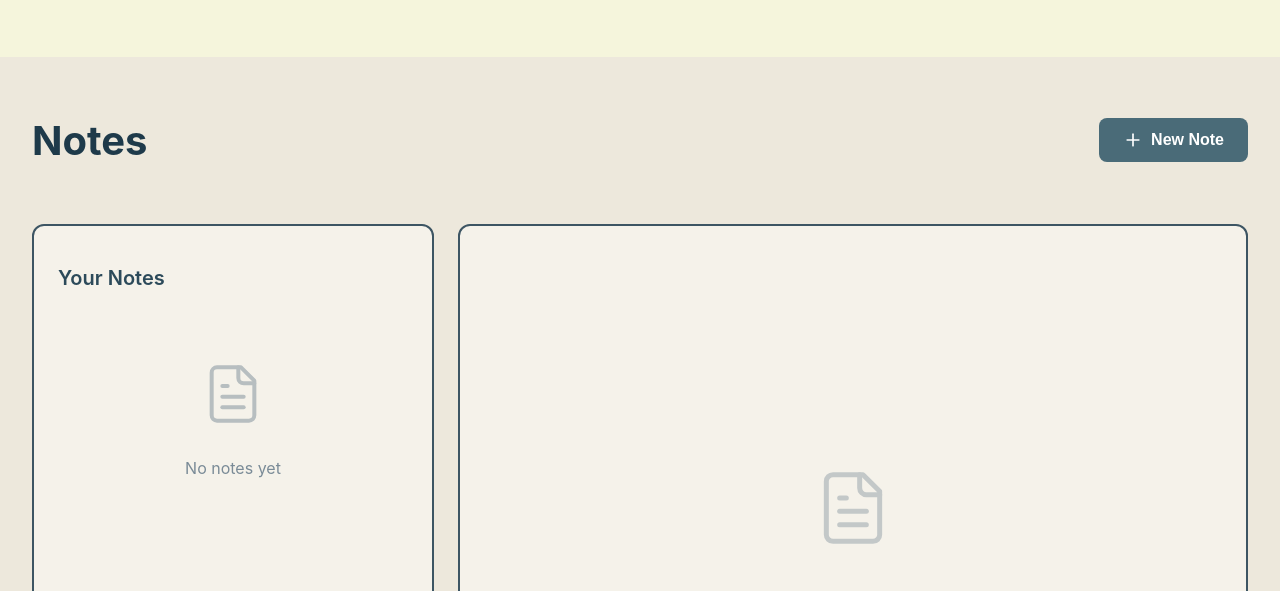
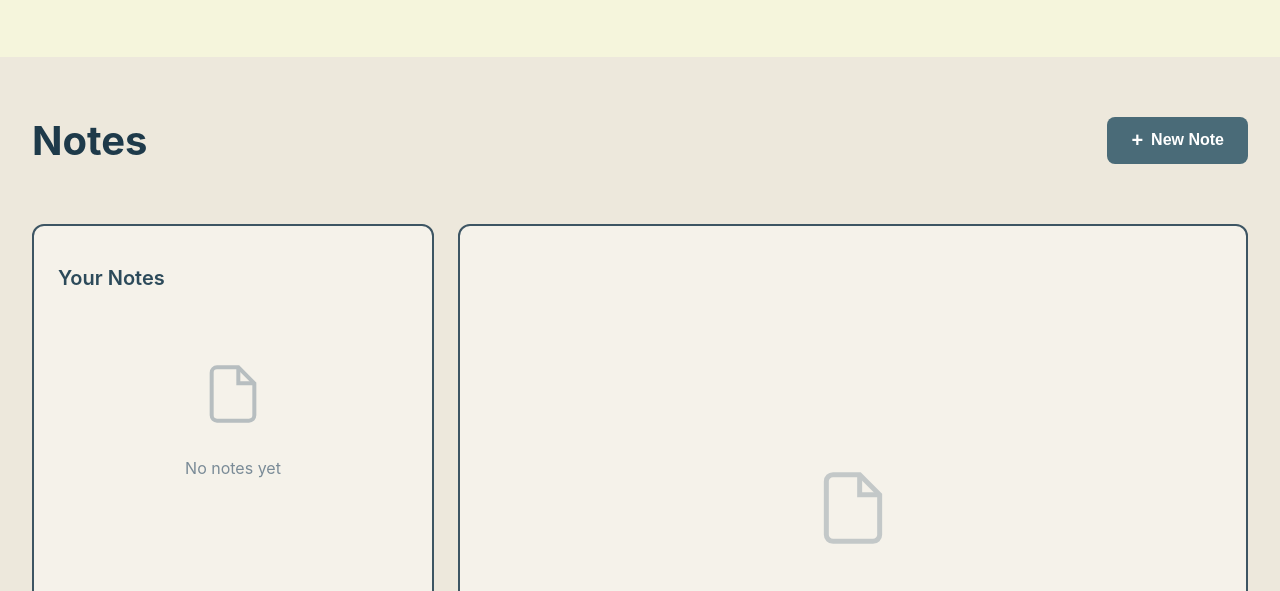
Before and after one commit to muqeetkhan050/studybuddy, a React (Create React App) app: page /home in a window 1280 px wide. Shown: the part 1687-2278 px from the top of the page. Built offline with nearby package versions, Linux system fonts and the light colour scheme.

Commit message:
removed lucide

```diff
--- a/src/components/Notes.js
+++ b/src/components/Notes.js
@@ -1,7 +1,6 @@
 import React, { useState } from 'react';
-import { FileText, Plus, Trash2 } from 'lucide-react';
 
-export default function Notes() {
+export default function NotesApp() {
   const [notes, setNotes] = useState([]);
   const [selectedNote, setSelectedNote] = useState(null);
   const [noteContent, setNoteContent] = useState('');
@@ -77,7 +76,7 @@ export default function Notes() {
             onMouseEnter={(e) => e.target.style.backgroundColor = '#3d5a66'}
             onMouseLeave={(e) => e.target.style.backgroundColor = '#4a6b78'}
           >
-            <Plus size={20} />
+            <span style={{ fontSize: '1.25rem', fontWeight: 'bold' }}>+</span>
             New Note
           </button>
         </div>
@@ -105,7 +104,10 @@ export default function Notes() {
                 padding: '3rem 1rem',
                 color: '#7a8b97'
               }}>
-                <FileText size={64} strokeWidth={1.5} style={{ marginBottom: '1rem', opacity: 0.5 }} />
+                <svg width="64" height="64" viewBox="0 0 24 24" fill="none" stroke="currentColor" strokeWidth="1.5" style={{ marginBottom: '1rem', opacity: 0.5 }}>
+                  <path d="M14 2H6a2 2 0 0 0-2 2v16a2 2 0 0 0 2 2h12a2 2 0 0 0 2-2V8z"></path>
+                  <polyline points="14 2 14 8 20 8"></polyline>
+                </svg>
                 <p style={{ fontSize: '1rem', textAlign: 'center' }}>No notes yet</p>
               </div>
             ) : (
@@ -157,12 +159,13 @@ export default function Notes() {
                           cursor: 'pointer',
                           color: '#7a8b97',
                           display: 'flex',
-                          alignItems: 'center'
+                          alignItems: 'center',
+                          fontSize: '1.25rem'
                         }}
                         onMouseEnter={(e) => e.currentTarget.style.color = '#d94545'}
                         onMouseLeave={(e) => e.currentTarget.style.color = '#7a8b97'}
                       >
-                        <Trash2 size={16} />
+                        🗑️
                       </button>
                     </div>
                   </div>
@@ -225,7 +228,10 @@ export default function Notes() {
                 height: '100%',
                 color: '#7a8b97'
               }}>
-                <FileText size={80} strokeWidth={1.5} style={{ marginBottom: '1.5rem', opacity: 0.4 }} />
+                <svg width="80" height="80" viewBox="0 0 24 24" fill="none" stroke="currentColor" strokeWidth="1.5" style={{ marginBottom: '1.5rem', opacity: 0.4 }}>
+                  <path d="M14 2H6a2 2 0 0 0-2 2v16a2 2 0 0 0 2 2h12a2 2 0 0 0 2-2V8z"></path>
+                  <polyline points="14 2 14 8 20 8"></polyline>
+                </svg>
                 <p style={{ fontSize: '1.125rem', textAlign: 'center' }}>Select a note or create a new one</p>
               </div>
             )}
```
